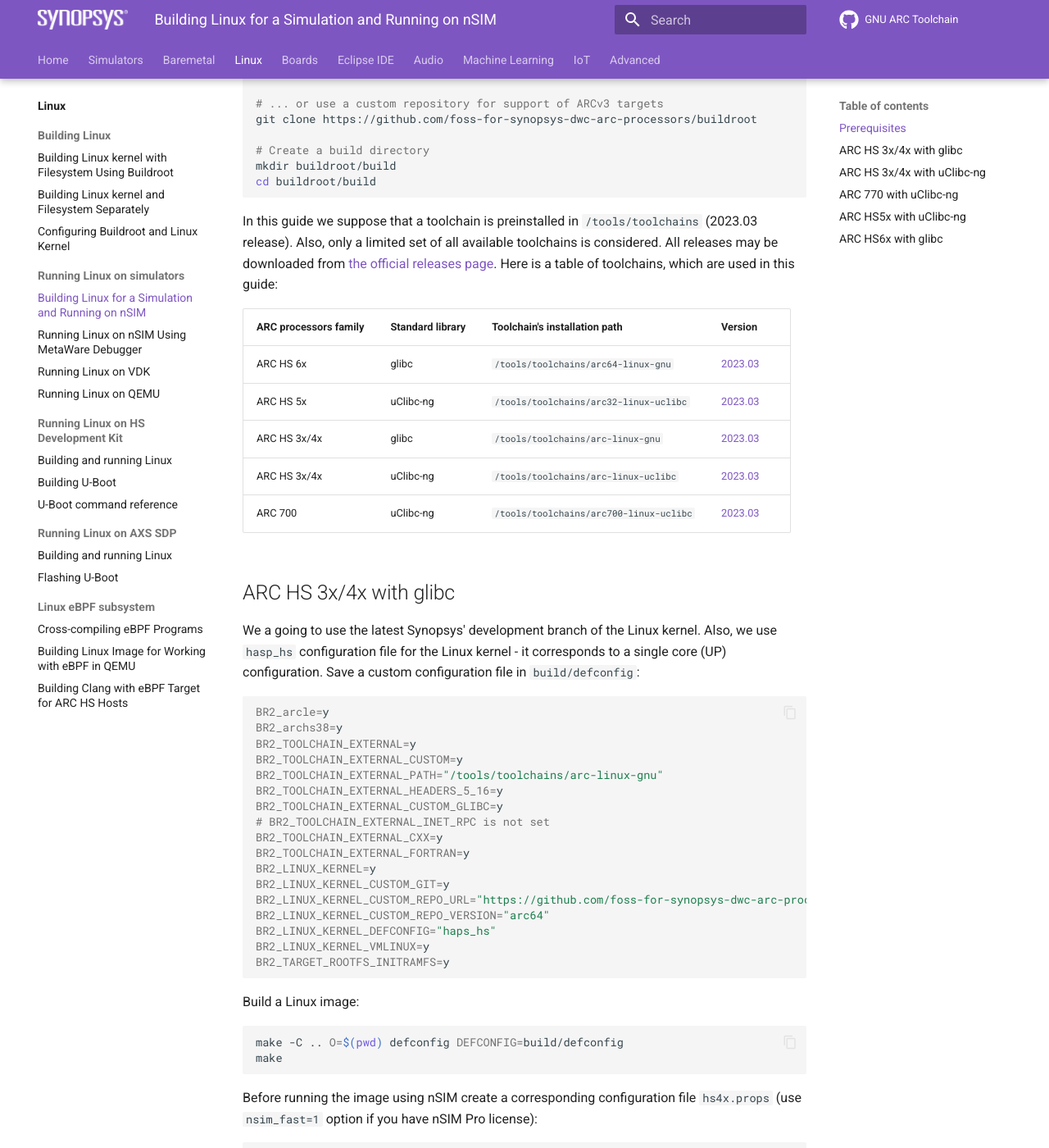
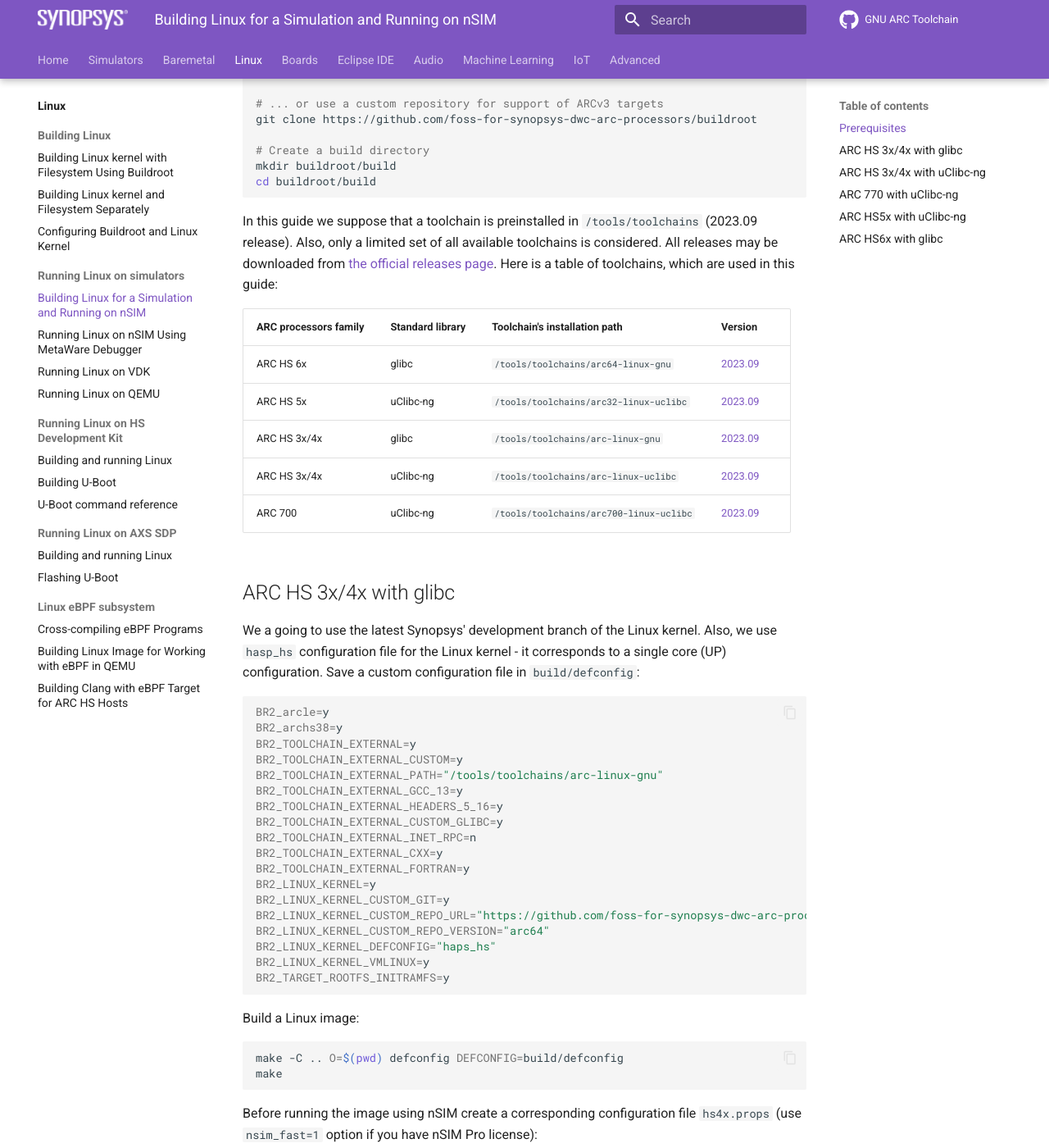
Before and after one commit to foss-for-synopsys-dwc-arc-processors/documentation, an MkDocs documentation site: the page built from docs/linux/simulators/nsim.md, in a window 1280 px wide and 1400 px high, scrolled down 699 px. Shown: the whole window at 82% size. Built offline with MkDocs 1.6.1 and Material for MkDocs 9.7.7, drawn with Linux system fonts in a browser that asks for light colours; comment, search, counter and statistics services are not loaded; the version menu is left out; some of the changed text lies outside the part shown.

Commit message:
Update Linux guides for 2023.09 release

````diff
--- a/docs/linux/simulators/nsim.md
+++ b/docs/linux/simulators/nsim.md
@@ -29,24 +29,24 @@
 cd buildroot/build
 ```
 
-In this guide we suppose that a toolchain is preinstalled in `/tools/toolchains` (2023.03 release). Also,
+In this guide we suppose that a toolchain is preinstalled in `/tools/toolchains` (2023.09 release). Also,
 only a limited set of all available toolchains is considered. All releases may be downloaded
 from [the official releases page](https://github.com/foss-for-synopsys-dwc-arc-processors/toolchain/releases).
 Here is a table of toolchains, which are used in this guide:
 
 | ARC processors family | Standard library | Toolchain's installation path           | Version                            |
 |-----------------------|------------------|-----------------------------------------|------------------------------------|
-| ARC HS 6x             | glibc            | `/tools/toolchains/arc64-linux-gnu`     | [2023.03][arc64_glibc_toolchain]   |
-| ARC HS 5x             | uClibc-ng        | `/tools/toolchains/arc32-linux-uclibc`  | [2023.03][arc32_uclibc_toolchain]  |
-| ARC HS 3x/4x          | glibc            | `/tools/toolchains/arc-linux-gnu`       | [2023.03][archs_glibc_toolchain]   |
-| ARC HS 3x/4x          | uClibc-ng        | `/tools/toolchains/arc-linux-uclibc`    | [2023.03][archs_uclibc_toolchain]  |
-| ARC 700               | uClibc-ng        | `/tools/toolchains/arc700-linux-uclibc` | [2023.03][arc700_uclibc_toolchain] |
+| ARC HS 6x             | glibc            | `/tools/toolchains/arc64-linux-gnu`     | [2023.09][arc64_glibc_toolchain]   |
+| ARC HS 5x             | uClibc-ng        | `/tools/toolchains/arc32-linux-uclibc`  | [2023.09][arc32_uclibc_toolchain]  |
+| ARC HS 3x/4x          | glibc            | `/tools/toolchains/arc-linux-gnu`       | [2023.09][archs_glibc_toolchain]   |
+| ARC HS 3x/4x          | uClibc-ng        | `/tools/toolchains/arc-linux-uclibc`    | [2023.09][archs_uclibc_toolchain]  |
+| ARC 700               | uClibc-ng        | `/tools/toolchains/arc700-linux-uclibc` | [2023.09][arc700_uclibc_toolchain] |
 
-[arc64_glibc_toolchain]: https://github.com/foss-for-synopsys-dwc-arc-processors/toolchain/releases/download/arc-2023.03-release/arc_gnu_2023.03_prebuilt_arc64_glibc_linux_install.tar.gz
-[arc32_uclibc_toolchain]: https://github.com/foss-for-synopsys-dwc-arc-processors/toolchain/releases/download/arc-2023.03-release/arc_gnu_2023.03_prebuilt_arc32_uclibc_linux_install.tar.gz
-[archs_glibc_toolchain]: https://github.com/foss-for-synopsys-dwc-arc-processors/toolchain/releases/download/arc-2023.03-release/arc_gnu_2023.03_prebuilt_glibc_le_archs_linux_install.tar.gz
-[archs_uclibc_toolchain]: https://github.com/foss-for-synopsys-dwc-arc-processors/toolchain/releases/download/arc-2023.03-release/arc_gnu_2023.03_prebuilt_uclibc_le_archs_linux_install.tar.gz
-[arc700_uclibc_toolchain]: https://github.com/foss-for-synopsys-dwc-arc-processors/toolchain/releases/download/arc-2023.03-release/arc_gnu_2023.03_prebuilt_uclibc_le_arc700_linux_install.tar.gz
+[arc64_glibc_toolchain]: https://github.com/foss-for-synopsys-dwc-arc-processors/toolchain/releases/download/arc-2023.09-release/arc_gnu_2023.09_prebuilt_arc64_glibc_linux_install.tar.gz
+[arc32_uclibc_toolchain]: https://github.com/foss-for-synopsys-dwc-arc-processors/toolchain/releases/download/arc-2023.09-release/arc_gnu_2023.09_prebuilt_arc32_uclibc_linux_install.tar.gz
+[archs_glibc_toolchain]: https://github.com/foss-for-synopsys-dwc-arc-processors/toolchain/releases/download/arc-2023.09-release/arc_gnu_2023.09_prebuilt_glibc_le_archs_linux_install.tar.gz
+[archs_uclibc_toolchain]: https://github.com/foss-for-synopsys-dwc-arc-processors/toolchain/releases/download/arc-2023.09-release/arc_gnu_2023.09_prebuilt_uclibc_le_archs_linux_install.tar.gz
+[arc700_uclibc_toolchain]: https://github.com/foss-for-synopsys-dwc-arc-processors/toolchain/releases/download/arc-2023.09-release/arc_gnu_2023.09_prebuilt_uclibc_le_arc700_linux_install.tar.gz
 
 ## ARC HS 3x/4x with glibc
 
@@ -60,9 +60,10 @@
 BR2_TOOLCHAIN_EXTERNAL=y
 BR2_TOOLCHAIN_EXTERNAL_CUSTOM=y
 BR2_TOOLCHAIN_EXTERNAL_PATH="/tools/toolchains/arc-linux-gnu"
+BR2_TOOLCHAIN_EXTERNAL_GCC_13=y
 BR2_TOOLCHAIN_EXTERNAL_HEADERS_5_16=y
 BR2_TOOLCHAIN_EXTERNAL_CUSTOM_GLIBC=y
-# BR2_TOOLCHAIN_EXTERNAL_INET_RPC is not set
+BR2_TOOLCHAIN_EXTERNAL_INET_RPC=n
 BR2_TOOLCHAIN_EXTERNAL_CXX=y
 BR2_TOOLCHAIN_EXTERNAL_FORTRAN=y
 BR2_LINUX_KERNEL=y
@@ -191,7 +192,8 @@
 BR2_TOOLCHAIN_EXTERNAL=y
 BR2_TOOLCHAIN_EXTERNAL_CUSTOM=y
 BR2_TOOLCHAIN_EXTERNAL_PATH="/tools/toolchains/arc-linux-uclibc"
-BR2_TOOLCHAIN_EXTERNAL_LOCALE=y
+BR2_TOOLCHAIN_EXTERNAL_GCC_13=y
+BR2_TOOLCHAIN_EXTERNAL_WCHAR=y
 BR2_TOOLCHAIN_EXTERNAL_HAS_SSP=y
 BR2_TOOLCHAIN_EXTERNAL_CXX=y
 BR2_TOOLCHAIN_EXTERNAL_HEADERS_5_16=y
@@ -218,11 +220,11 @@
 BR2_TOOLCHAIN_EXTERNAL=y
 BR2_TOOLCHAIN_EXTERNAL_CUSTOM=y
 BR2_TOOLCHAIN_EXTERNAL_PATH="/tools/toolchains/arc700-linux-uclibc"
-BR2_TOOLCHAIN_EXTERNAL_LOCALE=y
+BR2_TOOLCHAIN_EXTERNAL_GCC_13=y
+BR2_TOOLCHAIN_EXTERNAL_WCHAR=y
 BR2_TOOLCHAIN_EXTERNAL_HAS_SSP=y
 BR2_TOOLCHAIN_EXTERNAL_CXX=y
 BR2_TOOLCHAIN_EXTERNAL_HEADERS_5_16=y
-BR2_GCC_VERSION_12_X=y
 BR2_LINUX_KERNEL=y
 BR2_LINUX_KERNEL_CUSTOM_GIT=y
 BR2_LINUX_KERNEL_CUSTOM_REPO_URL="https://github.com/foss-for-synopsys-dwc-arc-processors/linux"
@@ -320,11 +322,11 @@
 BR2_TOOLCHAIN_EXTERNAL_CUSTOM=y
 BR2_TOOLCHAIN_EXTERNAL_PATH="/tools/toolchains/arc32-linux-uclibc"
 BR2_TOOLCHAIN_EXTERNAL_HEADERS_5_16=y
-BR2_TOOLCHAIN_EXTERNAL_LOCALE=y
+BR2_TOOLCHAIN_EXTERNAL_GCC_13=y
+BR2_TOOLCHAIN_EXTERNAL_WCHAR=y
 BR2_TOOLCHAIN_EXTERNAL_HAS_SSP=y
 BR2_TOOLCHAIN_EXTERNAL_CXX=y
 BR2_TOOLCHAIN_EXTERNAL_INET_RPC=n
-BR2_TOOLCHAIN_EXTERNAL_GCC_12=y
 BR2_TARGET_ROOTFS_INITRAMFS=y
 ```
 
@@ -418,6 +420,7 @@
 BR2_LINUX_KERNEL_IMAGE_TARGET_NAME="loader"
 BR2_TOOLCHAIN_EXTERNAL=y
 BR2_TOOLCHAIN_EXTERNAL_CUSTOM=y
+BR2_TOOLCHAIN_EXTERNAL_GCC_13=y
 BR2_TOOLCHAIN_EXTERNAL_CUSTOM_GLIBC=y
 BR2_TOOLCHAIN_EXTERNAL_PATH="/tools/toolchains/arc64-linux-gnu"
 BR2_TOOLCHAIN_EXTERNAL_HEADERS_5_16=y
````
Also changed, not shown: other parts of docs/linux/simulators/nsim.md (+0 -1 lines).
